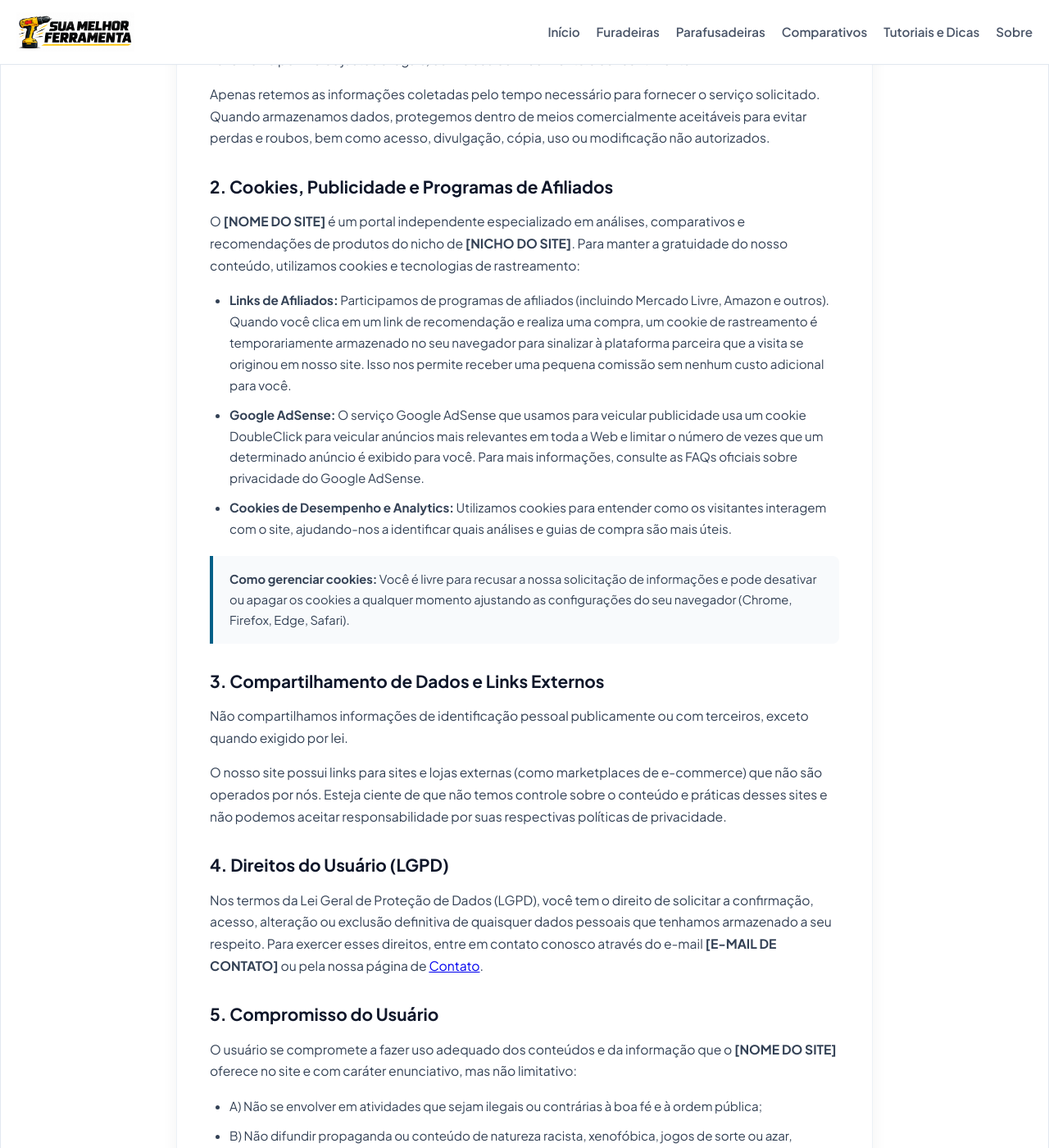
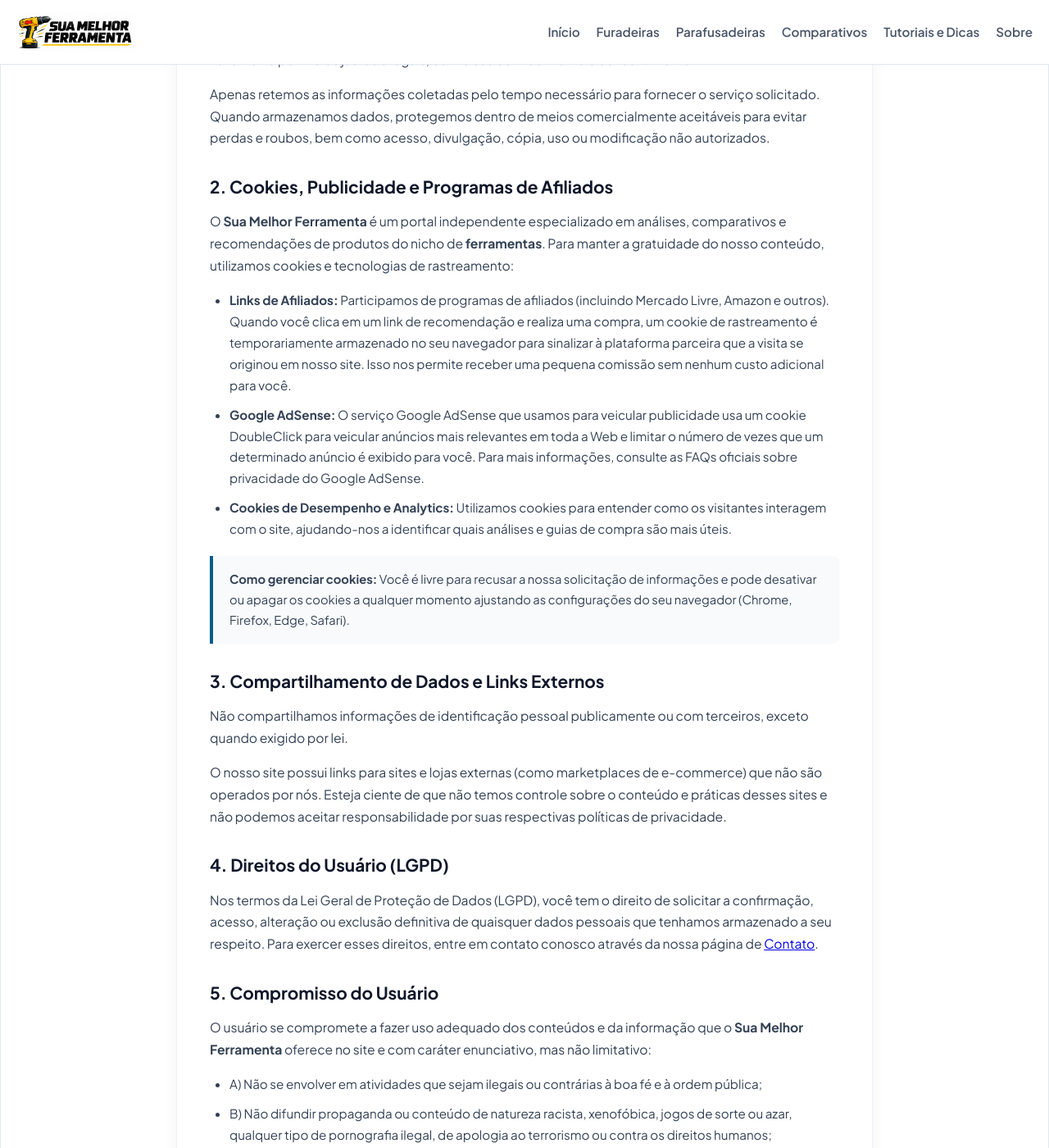
Before and after one commit to membroequipe/SiteReview, a Jekyll site: the page built from politica-de-privacidade.md, in a window 1280 px wide and 1400 px high, scrolled down 523 px. Shown: the whole window at 82% size. Built offline with Jekyll 4.4.1, drawn with Linux system fonts in a browser that asks for light colours; some of the changed text lies outside the part shown.

Commit message:
Update politica-de-privacidade.md

```diff
--- a/politica-de-privacidade.md
+++ b/politica-de-privacidade.md
@@ -75,14 +75,14 @@ permalink: /politica-de-privacidade/
   </div>
 
   <div class="policy-body">
-    <p>A sua privacidade é extremamente importante para nós. É política do <strong>[NOME DO SITE]</strong> respeitar a sua privacidade em relação a qualquer informação que possamos coletar no site <a href="[URL DO SITE]">[NOME DO SITE]</a> e outros sites que possuímos e operamos.</p>
+    <p>A sua privacidade é extremamente importante para nós. É política do <strong>Sua Melhor Ferramenta</strong> respeitar a sua privacidade em relação a qualquer informação que possamos coletar no site <a href="Sua Melhor Ferramenta.com">Sua Melhor Ferramenta</a> e outros sites que possuímos e operamos.</p>
 
     <h2>1. Coleta e Uso de Informações</h2>
     <p>Solicitamos informações pessoais (como nome e e-mail) apenas quando realmente precisamos delas para lhe fornecer um serviço, como no envio de mensagens através do nosso formulário de contato. Fazemo-lo por meios justos e legais, com o seu conhecimento e consentimento.</p>
     <p>Apenas retemos as informações coletadas pelo tempo necessário para fornecer o serviço solicitado. Quando armazenamos dados, protegemos dentro de meios comercialmente aceitáveis para evitar perdas e roubos, bem como acesso, divulgação, cópia, uso ou modificação não autorizados.</p>
 
     <h2>2. Cookies, Publicidade e Programas de Afiliados</h2>
-    <p>O <strong>[NOME DO SITE]</strong> é um portal independente especializado em análises, comparativos e recomendações de produtos do nicho de <strong>[NICHO DO SITE]</strong>. Para manter a gratuidade do nosso conteúdo, utilizamos cookies e tecnologias de rastreamento:</p>
+    <p>O <strong>Sua Melhor Ferramenta</strong> é um portal independente especializado em análises, comparativos e recomendações de produtos do nicho de <strong>ferramentas</strong>. Para manter a gratuidade do nosso conteúdo, utilizamos cookies e tecnologias de rastreamento:</p>
 
     <ul>
       <li><strong>Links de Afiliados:</strong> Participamos de programas de afiliados (incluindo Mercado Livre, Amazon e outros). Quando você clica em um link de recomendação e realiza uma compra, um cookie de rastreamento é temporariamente armazenado no seu navegador para sinalizar à plataforma parceira que a visita se originou em nosso site. Isso nos permite receber uma pequena comissão sem nenhum custo adicional para você.</li>
@@ -99,14 +99,14 @@ permalink: /politica-de-privacidade/
     <p>O nosso site possui links para sites e lojas externas (como marketplaces de e-commerce) que não são operados por nós. Esteja ciente de que não temos controle sobre o conteúdo e práticas desses sites e não podemos aceitar responsabilidade por suas respectivas políticas de privacidade.</p>
 
     <h2>4. Direitos do Usuário (LGPD)</h2>
-    <p>Nos termos da Lei Geral de Proteção de Dados (LGPD), você tem o direito de solicitar a confirmação, acesso, alteração ou exclusão definitiva de quaisquer dados pessoais que tenhamos armazenado a seu respeito. Para exercer esses direitos, entre em contato conosco através do e-mail <strong>[E-MAIL DE CONTATO]</strong> ou pela nossa página de <a href="{{ '/contato/' | relative_url }}">Contato</a>.</p>
+    <p>Nos termos da Lei Geral de Proteção de Dados (LGPD), você tem o direito de solicitar a confirmação, acesso, alteração ou exclusão definitiva de quaisquer dados pessoais que tenhamos armazenado a seu respeito. Para exercer esses direitos, entre em contato conosco através da nossa página de <a href="{{ '/contato/' | relative_url }}">Contato</a>.</p>
 
     <h2>5. Compromisso do Usuário</h2>
-    <p>O usuário se compromete a fazer uso adequado dos conteúdos e da informação que o <strong>[NOME DO SITE]</strong> oferece no site e com caráter enunciativo, mas não limitativo:</p>
+    <p>O usuário se compromete a fazer uso adequado dos conteúdos e da informação que o <strong>Sua Melhor Ferramenta</strong> oferece no site e com caráter enunciativo, mas não limitativo:</p>
     <ul>
       <li>A) Não se envolver em atividades que sejam ilegais ou contrárias à boa fé e à ordem pública;</li>
       <li>B) Não difundir propaganda ou conteúdo de natureza racista, xenofóbica, jogos de sorte ou azar, qualquer tipo de pornografia ilegal, de apologia ao terrorismo ou contra os direitos humanos;</li>
-      <li>C) Não causar danos aos sistemas físicos e lógicos do <strong>[NOME DO SITE]</strong>, de seus fornecedores ou terceiros, para introduzir ou disseminar vírus informáticos ou quaisquer outros sistemas de hardware ou software que sejam capazes de causar danos.</li>
+      <li>C) Não causar danos aos sistemas físicos e lógicos do <strong>Sua Melhor Ferramenta</strong>, de seus fornecedores ou terceiros, para introduzir ou disseminar vírus informáticos ou quaisquer outros sistemas de hardware ou software que sejam capazes de causar danos.</li>
     </ul>
 
     <h2>6. Mais Informações e Contato</h2>
```
